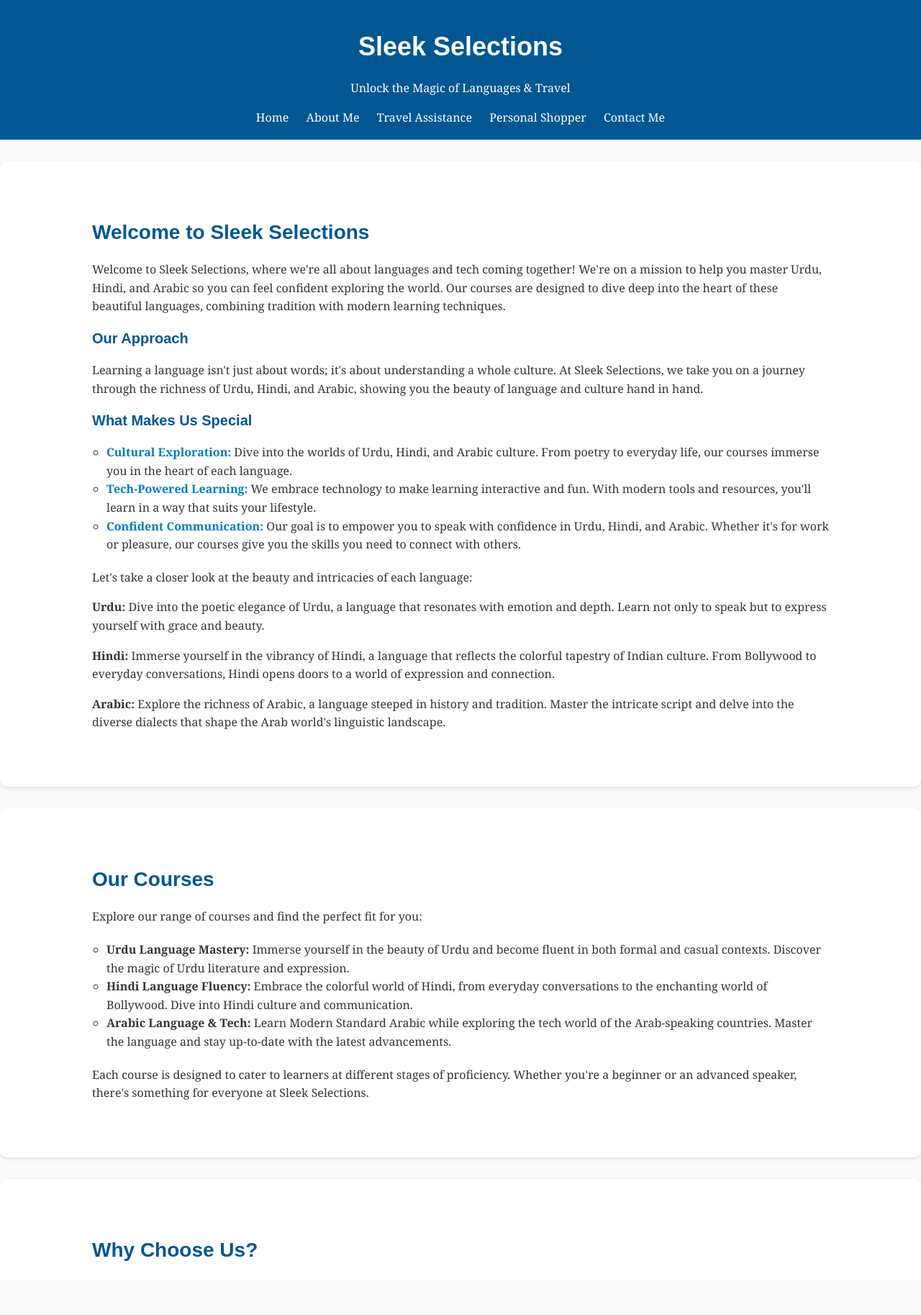
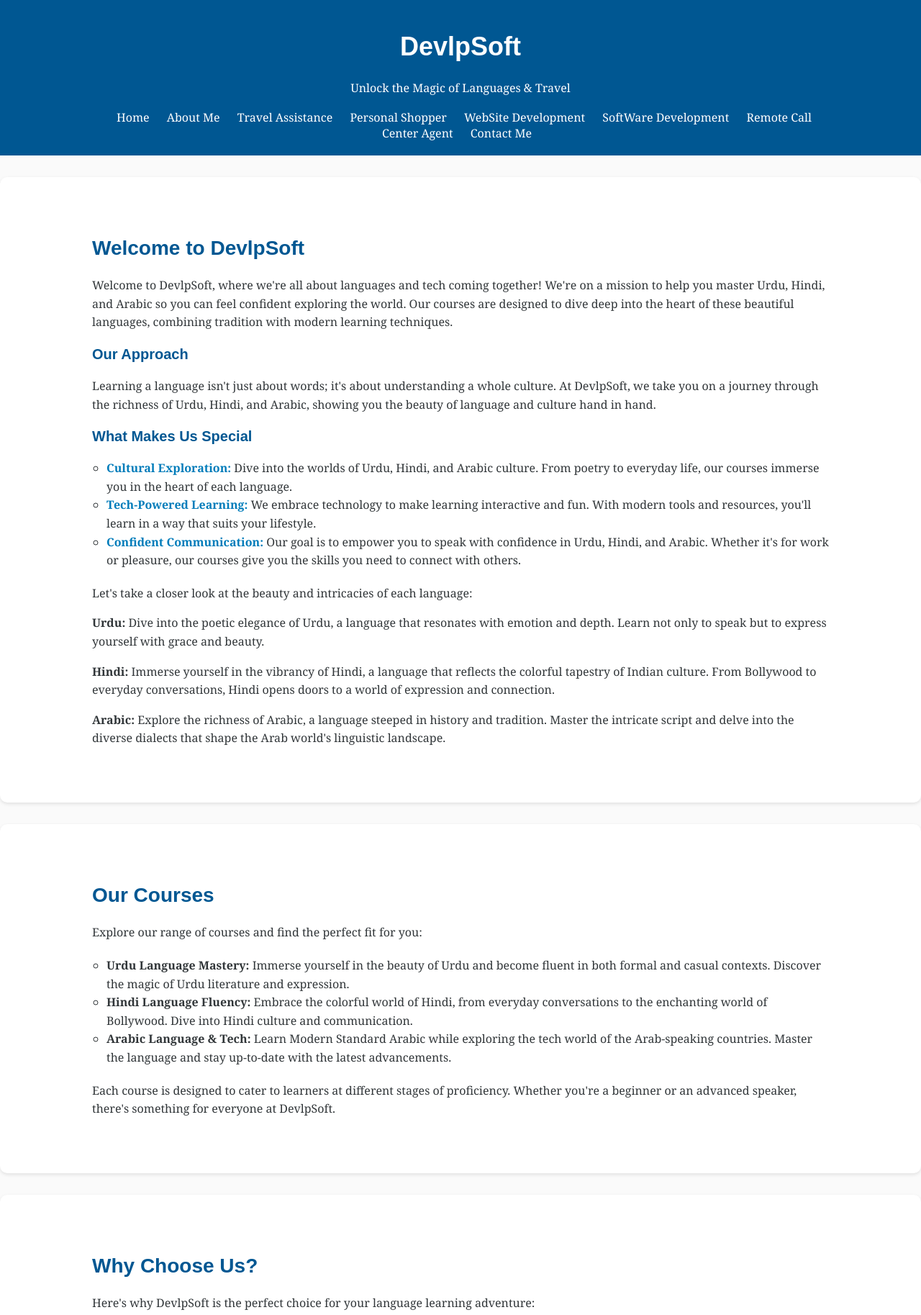
Before and after one commit to linkdown2023/Devlp-Soft, a plain HTML site: page index.html in a window 1280 px wide. Shown: the top 1827 px of the page at 72% size. Drawn offline with Linux system fonts and the light colour scheme.

Commit message:
Update index.html

```diff
--- a/index.html
+++ b/index.html
@@ -3,7 +3,7 @@
 <head>
     <meta charset="UTF-8">
     <meta name="viewport" content="width=device-width, initial-scale=1.0">
-    <title>Sleek Selections - Master Urdu, Hindi, and Arabic Online</title>
+    <title>DevlpSoft - Master Urdu, Hindi, and Arabic Online</title>
     <style>
         body {
             font-family: 'Georgia', serif;
@@ -94,7 +94,7 @@
 <body>
 
     <header>
-        <h1>Sleek Selections</h1>
+        <h1>DevlpSoft</h1>
         <p>Unlock the Magic of Languages & Travel </p>
         <!-- Navigation Menu -->
         <nav>
@@ -102,16 +102,19 @@
             <a href="aboutme.html">About Me</a>
             <a href="travel.html">Travel Assistance</a>
             <a href="personalshopper.html">Personal Shopper</a>
+		    <a href="Webdevelopment.html">WebSite Development</a>
+	        <a href="softdevelopment.html">SoftWare Development</a>
+		    <a href="Callagent.html">Remote Call Center Agent</a>
             <a href="contact.html">Contact Me </a>
 
         </nav>
     </header>
 
     <section>
-        <h2>Welcome to Sleek Selections</h2>
-        <p>Welcome to Sleek Selections, where we're all about languages and tech coming together! We're on a mission to help you master Urdu, Hindi, and Arabic so you can feel confident exploring the world. Our courses are designed to dive deep into the heart of these beautiful languages, combining tradition with modern learning techniques.</p>
+        <h2>Welcome to DevlpSoft</h2>
+        <p>Welcome to DevlpSoft, where we're all about languages and tech coming together! We're on a mission to help you master Urdu, Hindi, and Arabic so you can feel confident exploring the world. Our courses are designed to dive deep into the heart of these beautiful languages, combining tradition with modern learning techniques.</p>
         <h3>Our Approach</h3>
-        <p>Learning a language isn't just about words; it's about understanding a whole culture. At Sleek Selections, we take you on a journey through the richness of Urdu, Hindi, and Arabic, showing you the beauty of language and culture hand in hand.</p>
+        <p>Learning a language isn't just about words; it's about understanding a whole culture. At DevlpSoft, we take you on a journey through the richness of Urdu, Hindi, and Arabic, showing you the beauty of language and culture hand in hand.</p>
         <h3>What Makes Us Special</h3>
         <ul class="course-list">
             <li><span class="highlight">Cultural Exploration:</span> Dive into the worlds of Urdu, Hindi, and Arabic culture. From poetry to everyday life, our courses immerse you in the heart of each language.</li>
@@ -132,12 +135,12 @@
             <li><strong>Hindi Language Fluency:</strong> Embrace the colorful world of Hindi, from everyday conversations to the enchanting world of Bollywood. Dive into Hindi culture and communication.</li>
             <li><strong>Arabic Language & Tech:</strong> Learn Modern Standard Arabic while exploring the tech world of the Arab-speaking countries. Master the language and stay up-to-date with the latest advancements.</li>
         </ul>
-        <p>Each course is designed to cater to learners at different stages of proficiency. Whether you're a beginner or an advanced speaker, there's something for everyone at Sleek Selections.</p>
+        <p>Each course is designed to cater to learners at different stages of proficiency. Whether you're a beginner or an advanced speaker, there's something for everyone at DevlpSoft.</p>
     </section>
 
     <section>
         <h2>Why Choose Us?</h2>
-        <p>Here's why Sleek Selections is the perfect choice for your language learning adventure:</p>
+        <p>Here's why DevlpSoft is the perfect choice for your language learning adventure:</p>
         <ul class="course-list">
             <li>Interactive online sessions tailored to your schedule.</li>
             <li>Personalized learning paths that match your pace and goals.</li>
@@ -148,11 +151,11 @@
 
      <section>
         <h2>Get in Touch</h2>
-        <p>Ready to start your language learning journey? Connect with us at <a href="mailto:info@sleek-selections.top">info@sleek-selections.top</a> or visit our website for more information on course offerings and enrollment details.</p>
+        <p>Ready to start your language learning journey? Connect with us at <a href="mailto:info@Devlp-Soft.top">info@Devlp-Soft.top</a> or visit our website for more information on course offerings and enrollment details.</p>
     </section>
 
     <footer>
-        <p>&copy; 2024 Sleek Selections. All Rights Reserved.</p>
+        <p>&copy; 2024 DevlpSoft. All Rights Reserved.</p>
     </footer>
 
 </body>
```
